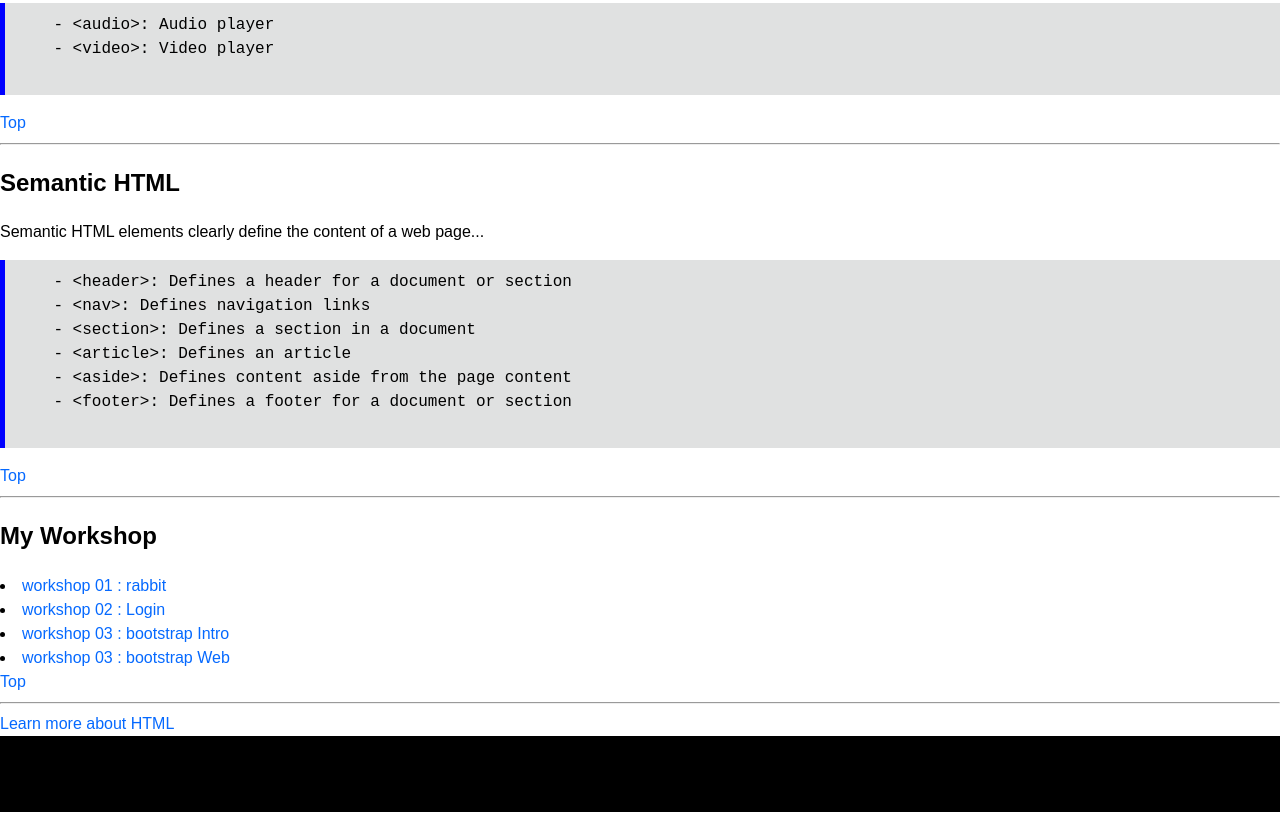
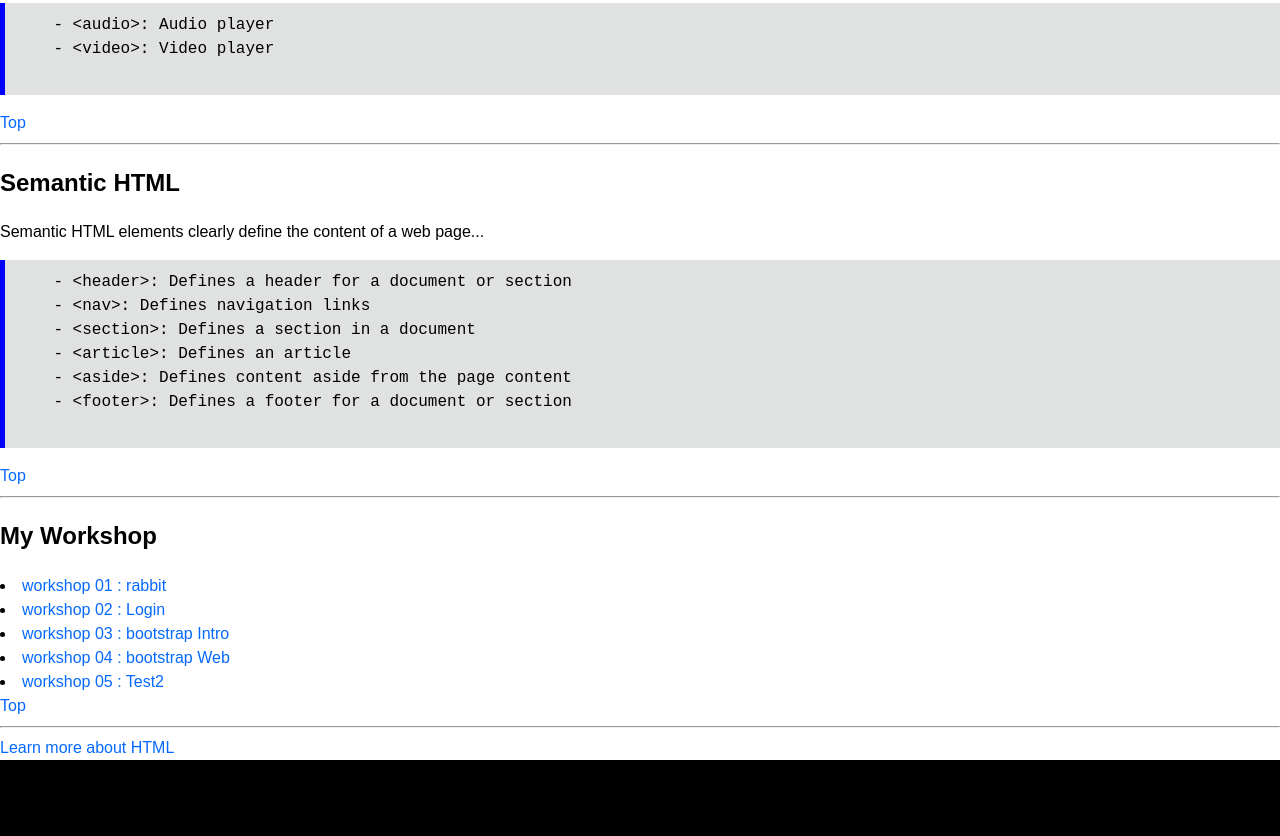
Before and after one commit to Pxlsnt/6645_First_web, a plain HTML site: page index.html in a window 1280 px wide. Shown: the part 8556-9392 px from the top of the page. Before the commit the page ends 9368 px from the top, so only its background shows below. Drawn offline with Linux system fonts and the light colour scheme.

Commit message:
Add files via upload

```diff
--- a/index.html
+++ b/index.html
@@ -395,7 +395,8 @@
   <li><a href="W06_02_rabbit.html">workshop 01 : rabbit</a></li>
   <li><a href="W12_01_login.html">workshop 02 : Login</a></li>
   <li><a href="W15_01_bootstrapIntro.html">workshop 03 : bootstrap Intro</a></li>
-  <li><a href="W16_01_bootstrapweb.html">workshop 03 : bootstrap Web</a></li>
+  <li><a href="W16_01_bootstrapweb.html">workshop 04 : bootstrap Web</a></li>
+  <li><a href="Test_02_664230044.html">workshop 05 : Test2</a></li>
 <a href="#Top"> Top</a>
   <hr>
   <a href="https://www.w3schools.com/">Learn more about HTML</a>
```
